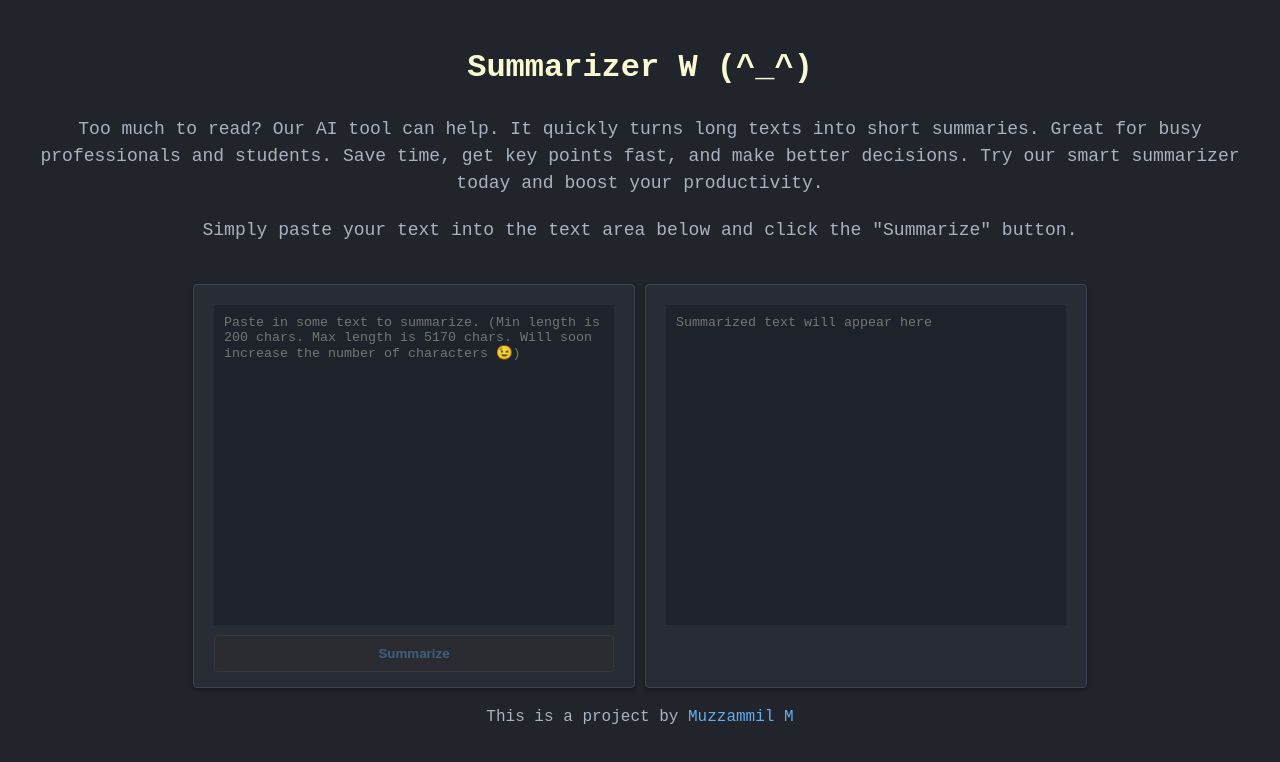
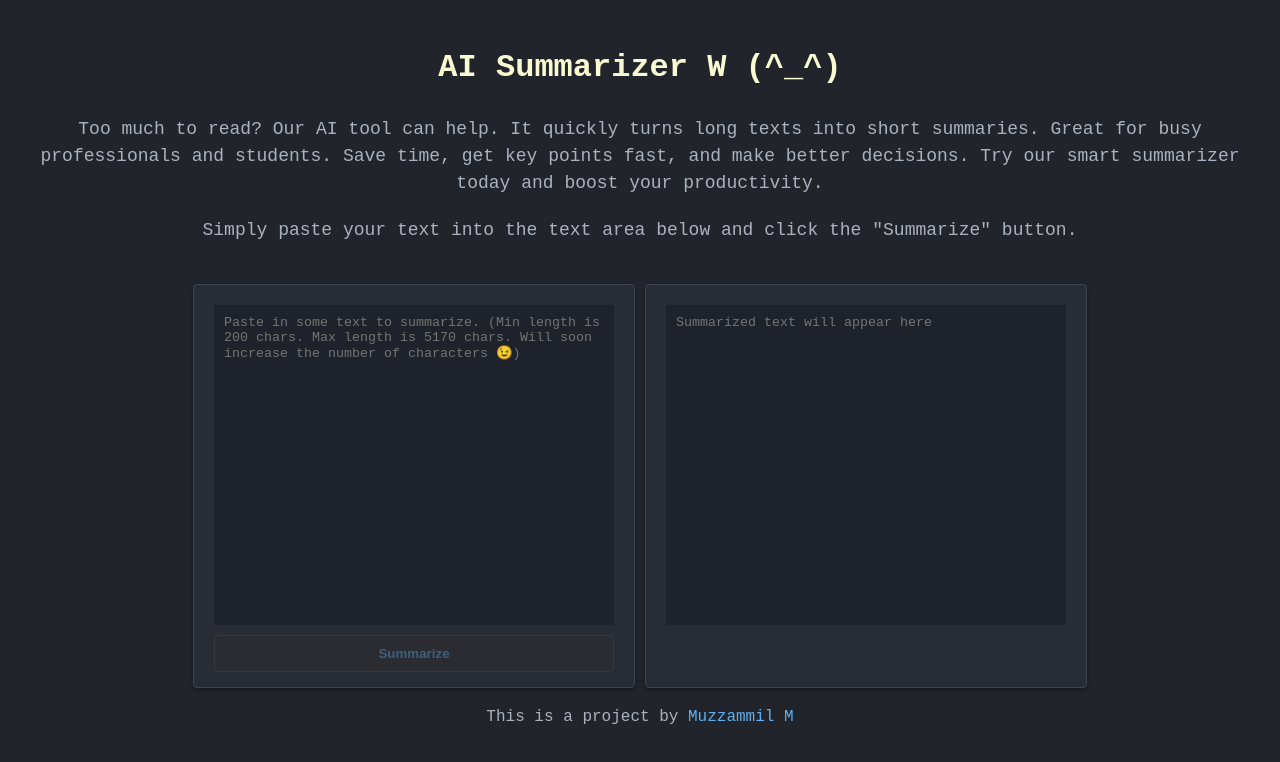
Before and after one commit to muzzammil022/AI-Text-Summarizer, a website: page public/index.html in a window 1280 px wide. Drawn offline with Linux system fonts and the light colour scheme.

Commit message:
Update index.html

```diff
--- a/public/index.html
+++ b/public/index.html
@@ -8,7 +8,7 @@
     <link rel="stylesheet" href="stylesheet.css">
   </head>
   <body>
-    <h1>Summarizer W (^_^)</h1>
+    <h1>AI Summarizer W (^_^)</h1>
     <p>Too much to read? Our AI tool can help. It quickly turns long texts into short summaries. Great for busy professionals and students. Save time, get key points fast, and make better decisions. Try our smart summarizer today and boost your productivity.</p>
     <p>Simply paste your text into the text area below and click the "Summarize" button.</p>
     <div class="container">
```
